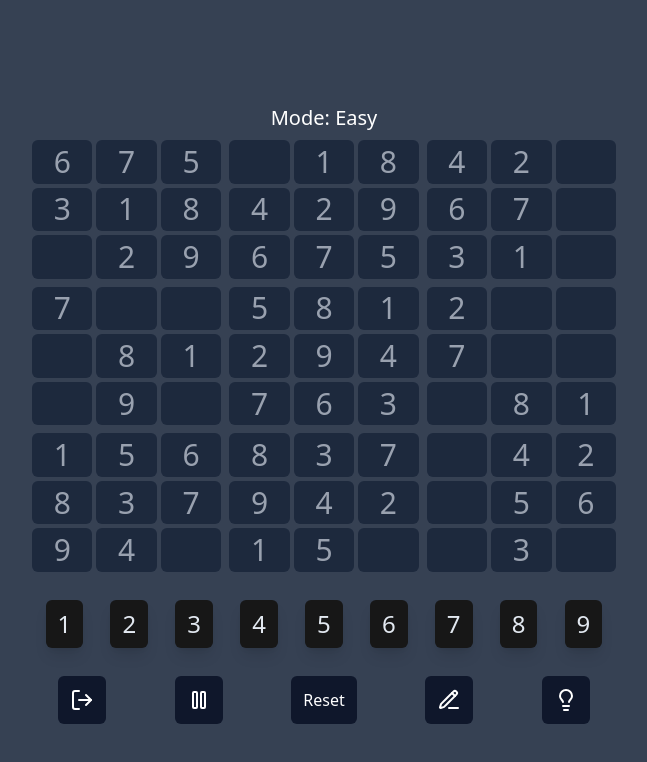
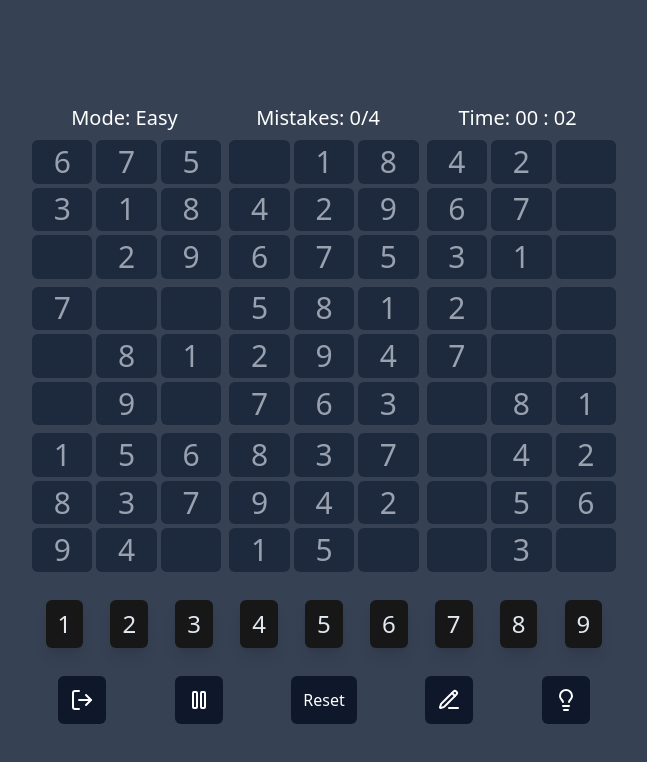
Before and after one commit to Ayushkumar-13/frontend, a React (Vite) app in the folder React/sudokuuuu/: page / in a window 1280 px wide. Both pictures are taken after a click on the button "Start New". Shown: the top 762 px of the page, without its empty margins (316-963 px from the left). Built offline with nearby package versions, Linux system fonts and the light colour scheme.

Commit message:
added 2-07

```diff
--- a/React/sudokuuuu/src/components/Board/Board.jsx
+++ b/React/sudokuuuu/src/components/Board/Board.jsx
@@ -4,9 +4,18 @@ import { useGame } from '../../store/gameStore'
 function Board() {
     const squares = Array(3).fill(Array(3).fill(null))
     const numbers = Array(9).fill(null)
-    const {changeQBoard,mode} = useGame()
+    const {changeQBoard,mode,mistake,totalMistakes,time} = useGame()
     const pause = false;
     const over = false
+    function formatTime(seconds) {
+        seconds = Math.max(0,Math.floor(seconds))
+        const minutes = Math.floor(seconds/60)
+        const remainingSeconds = seconds % 60
+        const minutesFoormatted = String(minutes).padStart(2,"0")
+        const secondsFormatted = String(remainingSeconds).padStart(2,"0")
+        return `${minutesFoormatted} : ${secondsFormatted}`
+
+    }
     return (
         <div className='flex w-screen h-[50vh] md:w-[600px] md:h-[600px] p-2 flex-col gap-2 relative '>
             {
@@ -27,6 +36,8 @@ function Board() {
             }
              <div className='flex justify-around text-xl pt-5 w-full'>
                 <p>Mode: <span>{mode.name}</span></p>
+                <p>Mistakes:{" "} <span>{mistake}/{totalMistakes}</span></p>
+                <p>Time: <span>{formatTime(time)}</span></p>
              </div>
             {squares.map((arr, row) => (
                 <div key={row} className='flex gap-2 w-full h-full'>
--- a/React/sudokuuuu/src/components/Game/Game.jsx
+++ b/React/sudokuuuu/src/components/Game/Game.jsx
@@ -1,4 +1,4 @@
-import React, { useEffect } from 'react'
+import React, { useEffect, useRef } from 'react'
 import { Edit, LogOut, Pause, PencilLine, Lightbulb } from 'lucide-react'
 import Board from '../Board/Board'
 import { useNavigate } from 'react-router-dom'
@@ -6,12 +6,18 @@ import { useGame } from '../../store/gameStore'
 
 function Game() {
   const navigate = useNavigate()
-  const {isStart} = useGame()
+  const timeRef = useRef()
+  const {isStart,increaseTime} = useGame()
   useEffect(() => {
       if (!isStart){
         navigate('/')
       }
+  timeRef.current = setInterval(() => {
+increaseTime()
+  },1000)
+  return () => clearInterval(timeRef.current)
   },[])
+
   return (
     <div className='flex flex-col items-center justify-center'>
 
--- a/React/sudokuuuu/src/store/gameStore.js
+++ b/React/sudokuuuu/src/store/gameStore.js
@@ -64,7 +64,9 @@ const gameState = (set) => ({
  },
 
  useHint: () => {},
- increaseTime: () => {},
+ increaseTime: () => {
+    set(state=> ({...state, time: state.time+1}))
+ },
  setState: () => {},
 })
 export const useGame = create(gameState)
```
